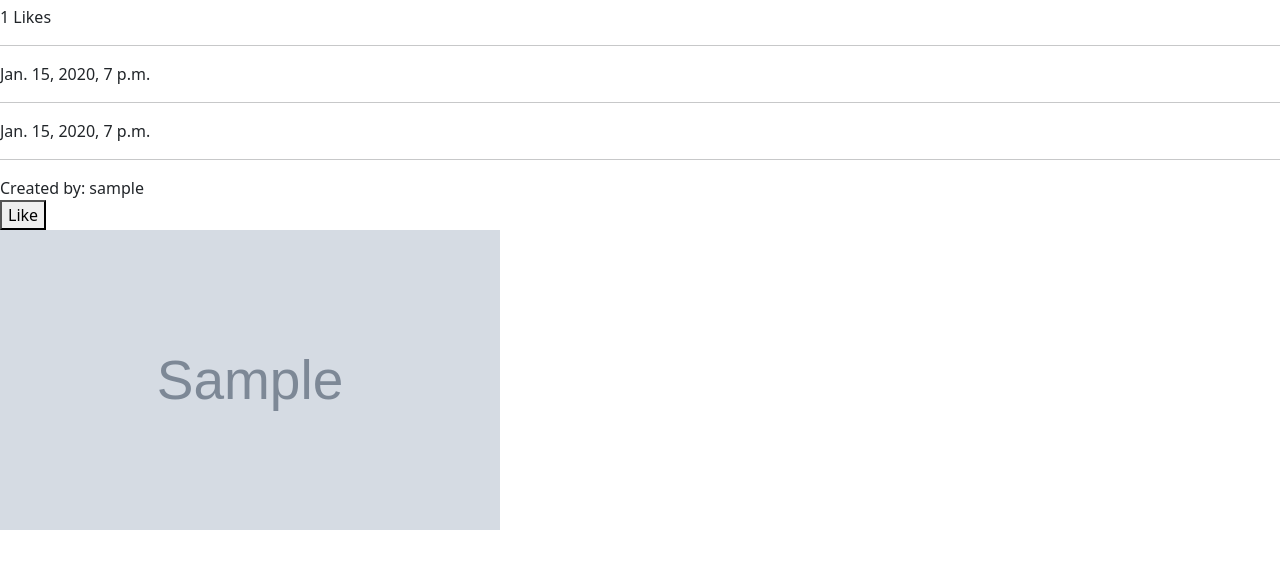
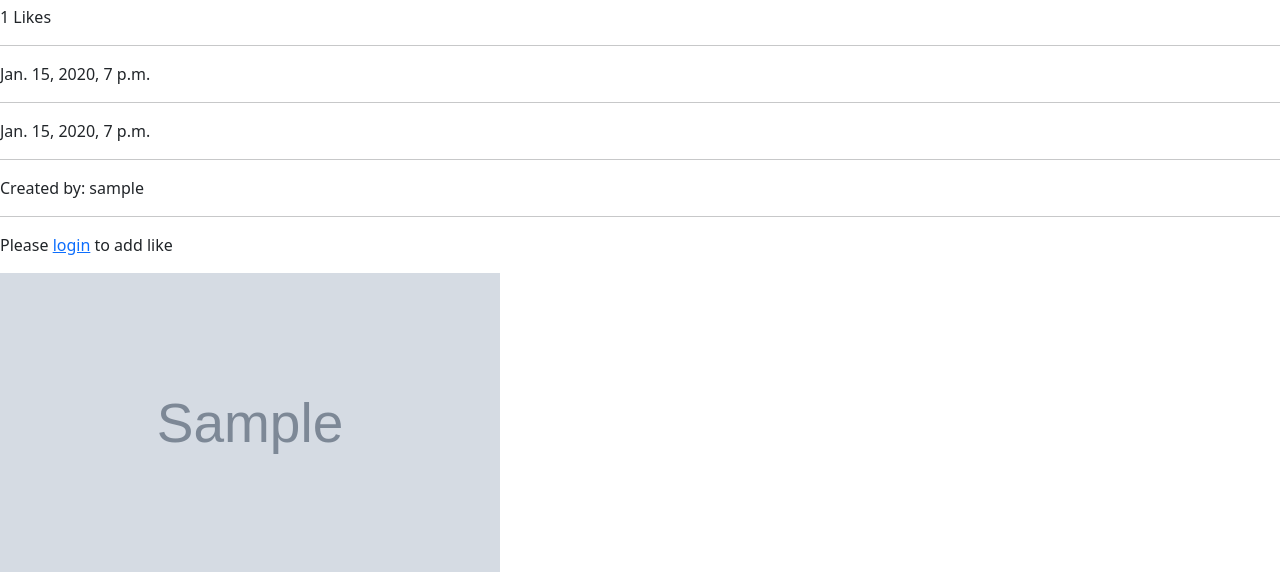
Before and after one commit to kikutan-day65/share_your_fav, a Django app: page /location/1/detail/ in a window 1280 px wide. Shown: the part 189-761 px from the top of the page. Run offline with Django 5.2, Linux system fonts and the light colour scheme; tables that the repository leaves empty hold one stand-in row (values such as "Sample post"); grey boxes marked "Sample" are stand-in pictures; some libraries are stand-ins or nearby versions.

Commit message:
enable to add like only for logged in user

```diff
--- a/location/templates/location/detail.html
+++ b/location/templates/location/detail.html
@@ -17,7 +17,9 @@
 {{ location.updated_at }}
 <hr>
 Created by: {{ location.user }}
+<hr>
 
+{% if request.user.is_authenticated %}
 <form action="{% url 'location:like' object.id %}" method="POST">
     {% csrf_token %}
 
@@ -27,6 +29,10 @@ Created by: {{ location.user }}
     <button type="submit">Unlike</button>
     {% endif %}
 </form>
+{% else %}
+<p>Please <a href="{% url 'accounts:user_login' %}">login</a> to add like</p>
+{% endif %}
+
 
 {% for photo in photos %}
 <img src="{{ photo.photo.url }}" alt="Unavailable photo" width="500" height="300">
```
